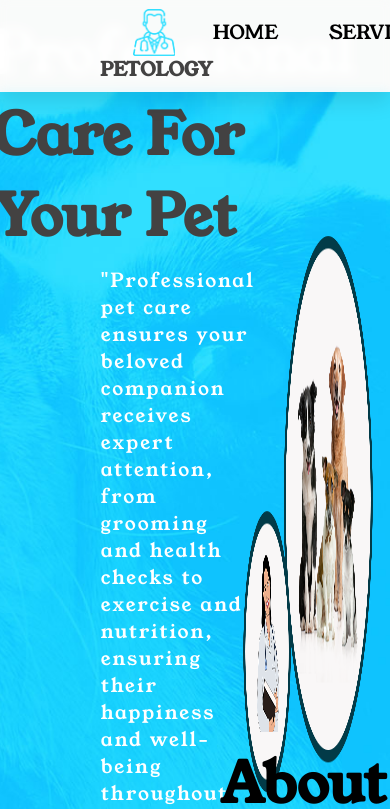
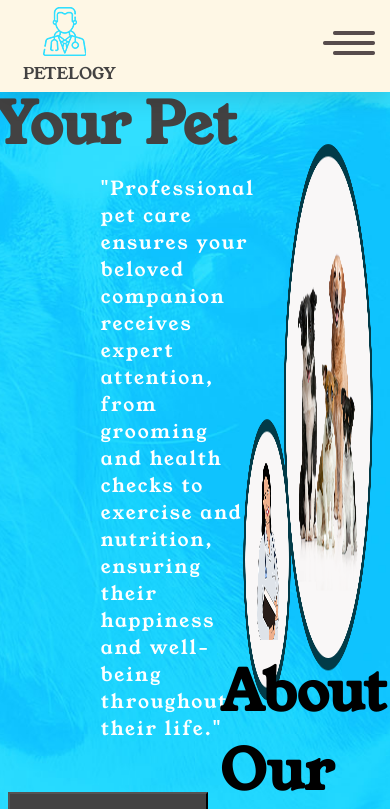
Before and after one commit to Aksh-007/verterniary-store, a React (Vite) app: page / in a window 390 px wide. Shown: the top 809 px of the page. Built offline with nearby package versions, Linux system fonts and the light colour scheme.

Commit message:
Navbar - responsive fix

```diff
--- a/src/components/Navbar.jsx
+++ b/src/components/Navbar.jsx
@@ -1,21 +1,92 @@
+// import logo from "../images/logo.png";
+// import "../styles/Navbar.css";
+// import { Link } from "react-router-dom";
+// import { useEffect, useRef, useState } from "react";
+// import { useSelector } from "react-redux";
+// import { useDispatch } from "react-redux";
+// const Navbar = () => {
+//   const lastScrollTop = useRef(0);
+//   const dispatch = useDispatch();
+//   const [isNavbarVisible, setIsNavbarVisible] = useState(true);
+//   // use selector hook is used to keep the track on our slice
+//   const { isAuthenticated } = useSelector((state) => state.root);
+//   console.log(isAuthenticated);
+//   useEffect(() => {
+//     window.addEventListener(
+//       "scroll",
+//       () => {
+//         var pageYOffset = window.scrollY;
+//         if (pageYOffset > lastScrollTop.current) {
+//           // downward scroll
+//           setIsNavbarVisible(false);
+//         } else if (pageYOffset < lastScrollTop.current) {
+//           // upward scroll
+//           setIsNavbarVisible(true);
+//         } // else was horizontal scroll
+//         lastScrollTop.current = pageYOffset <= 0 ? 0 : pageYOffset;
+//       },
+//       { passive: true }
+//     );
+//   }, []);
+//   // function to dispatch logout functionality
+//   const dispatchLogout = () => {
+//     dispatch({ type: "logout" });
+//   };
+//   return (
+//     <header>
+//       <nav className={`nav-sticky ${isNavbarVisible ? "visible" : ""}`}>
+//         <Link to="/" className="logo">
+//           <img src={logo} alt="logo" />
+//           <span>PETOLOGY</span>
+//         </Link>
+//         <div className="naviagtion-menu">
+//           <Link to="/">HOME</Link>
+//           <Link to="/services">SERVICE</Link>
+//           <Link to="/customerdetails">CUSTOMER DETAILS</Link>
+//           <Link to="/dashboard">DASHBOARD</Link>
+//           {isAuthenticated ? (
+//             // <button
+//             //   className="logout-button"
+//             //   type="submit"
+//             //   onClick={dispatchLogout}
+//             // >
+//             //   LogOut
+//             // </button>
+//             <Link onClick={dispatchLogout}>LOGOUT</Link>
+//           ) : (
+//             <Link to="/login">LOGIN</Link>
+//           )}
+//         </div>
+//       </nav>
+//     </header>
+//   );
+// };
+
+// export default Navbar;
+
+import { useState, useRef, useEffect } from "react";
+import { Link } from "react-router-dom";
+import Hamburger from "../images/hamburger.png";
+import { useSelector } from "react-redux";
+import { useDispatch } from "react-redux";
 import logo from "../images/logo.png";
 import "../styles/Navbar.css";
-import { Link } from "react-router-dom";
-import { useEffect, useRef, useState } from "react";
-import { useSelector } from "react-redux";
-import { useDispatch } from "react-redux";
+
 const Navbar = () => {
+  const dispatch = useDispatch();
   const lastScrollTop = useRef(0);
-  const dispatch = useDispatch();
   const [isNavbarVisible, setIsNavbarVisible] = useState(true);
-  // use selector hook is used to keep the track on our slice
+  const [showNavbar, setShowNavbar] = useState(false);
   const { isAuthenticated } = useSelector((state) => state.root);
-  console.log(isAuthenticated);
+  const handleShowNavbar = () => {
+    setShowNavbar(!showNavbar);
+  };
+
   useEffect(() => {
     window.addEventListener(
       "scroll",
       () => {
-        var pageYOffset = window.scrollY;
+        let pageYOffset = window.scrollY;
         if (pageYOffset > lastScrollTop.current) {
           // downward scroll
           setIsNavbarVisible(false);
@@ -28,37 +99,54 @@ const Navbar = () => {
       { passive: true }
     );
   }, []);
-  // function to dispatch logout functionality
+  // dispatch ation
   const dispatchLogout = () => {
     dispatch({ type: "logout" });
   };
   return (
-    <header>
-      <nav className={`nav-sticky ${isNavbarVisible ? "visible" : ""}`}>
+    <nav className={`navbar nav-sticky ${isNavbarVisible ? "visible" : ""}`}>
+      <div className="container">
         <Link to="/" className="logo">
           <img src={logo} alt="logo" />
-          <span>PETOLOGY</span>
+          <span>PETELOGY</span>
         </Link>
-        <div className="naviagtion-menu">
+        <div className="menu-icon" onClick={handleShowNavbar}>
+          <img src={Hamburger} alt="" />
+        </div>
+        <div className={`nav-elements  ${showNavbar && "active"}`}>
+          <ul>
+            <li>
               <Link to="/">HOME</Link>
+            </li>
+            <li>
               <Link to="/services">SERVICE</Link>
+            </li>
+            <li>
               <Link to="/customerdetails">CUSTOMER DETAILS</Link>
+            </li>
+            <li>
               <Link to="/dashboard">DASHBOARD</Link>
+            </li>
+            <li>
               {isAuthenticated ? (
                 // <button
-            //   className="logout-button"
+                //   className="login-button"
                 //   type="submit"
                 //   onClick={dispatchLogout}
                 // >
                 //   LogOut
                 // </button>
-            <Link onClick={dispatchLogout}>LOGOUT</Link>
+                <Link to="/login" onClick={dispatchLogout}>
+                  LOGOUT
+                </Link>
               ) : (
                 <Link to="/login">LOGIN</Link>
               )}
+            </li>
+          </ul>
+        </div>
       </div>
     </nav>
-    </header>
   );
 };
 
--- a/src/styles/CustomerDetails.css
+++ b/src/styles/CustomerDetails.css
@@ -63,7 +63,9 @@ and also iPads specifically.
     width: 100%;
     box-shadow: none;
   }
-
+  .custom-h2{
+    margin-top: 80px;
+  }
   td,
   th {
     font-size: 1.1rem;
--- a/src/styles/Navbar.css
+++ b/src/styles/Navbar.css
@@ -1,58 +1,74 @@
-header {
-  background-color: #f6f8f7; /* Example background color */
-  color: #000; /* Example text color */
-  min-height: 92px;
-  z-index: 10000;
+.container {
+  max-width: 1100px;
+  margin: 0 auto;
+  padding: 0 15px;
+  display: flex;
+  justify-content: space-between;
+  align-items: center;
+  height: 100%;
+  z-index: 1000000000;
 }
 
-nav {
+.navbar {
+  height: 80px;
+  background-color: #fef7e5;
+  position: relative;
+}
+
+.logo {
+  max-width: 50px;
+  padding-left: 8px;
+}
+
+.logo img{
+  margin-left: 20px;
+}
+
+.menu-icon {
+  display: none;
+}
+
+.nav-elements {
+}
+
+.nav-elements ul {
   display: flex;
-  justify-content: space-between; /* Align items with equal space between them */
-  align-items: center; /* Vertically center items */
-  padding: 10px 20px; /* Add padding as needed */
-  box-shadow: 0px 0px 20px #0003;
-  background-color: rgba(255, 255, 255, 0.4);
-  -webkit-backdrop-filter: blur(5px);
-  backdrop-filter: blur(5px);
+  justify-content: space-between;
+  list-style-type: none;
 }
-.logo {
-  display: flex;
-  flex-direction: column;
-  font-weight: 800;
-  font-size: 1.2rem;
-  margin-left: 80px;
+
+.nav-elements ul li:not(:last-child) {
+  margin-right: 60px;
 }
-.logo:hover {
+
+.nav-elements ul a {
+  font-size: 16px;
+  font-weight: 400;
+  color: #2f234f;
   text-decoration: none;
 }
-.logo img {
-  max-width: 50px;
-  padding-left: 8px;
-  margin-left: 25px;
+
+.nav-elements ul a.active {
+  color: #574c4c;
+  font-weight: 500;
+  position: relative;
 }
 
-.naviagtion-menu {
-  list-style: none;
-  display: flex;
-  gap: 50px; /* Adjust the gap between li elements */
-  padding-right: 50px;
+.nav-elements ul a.active::after {
+  content: "";
+  position: absolute;
+  bottom: -4px;
+  left: 0;
+  width: 100%;
+  height: 2px;
+  background-color: #574c4c;
 }
-a {
-  text-decoration: none;
-  font-size: 1.2rem;
-  color: #000;
-}
-
-a:hover {
-  text-decoration: underline;
-}
-
 .nav-sticky {
   position: fixed;
   top: 0;
   left: 0;
   translate: 0 -95px;
-  width: 100%;
+  width: 100vw;
   height: 92px;
   box-shadow: 0 10px 20px rgb(0 0 0 / 10%);
   transition: 0.5s;
@@ -64,19 +80,43 @@ a:hover {
   translate: 0;
 }
 
-.logout-button {
-  margin: auto;
-  width: 150px;
-  height: 50px;
-  font-size: 1.4rem;
-  cursor: pointer;
-  background-color: #434242;
-  color: #ffffff;
-  border-radius: 10px;
+@media (max-width: 768px) {
+  .nav-elements ul li:not(:last-child) {
+    margin-right: 30px;
+  }
+  .menu-icon {
+    display: block;
+    cursor: pointer;
+  }
+
+  .nav-elements {
+    position: absolute;
+    right: 0;
+    top: 60px;
+    background-color: #fef7e5;
+    width: 0px;
+    height: calc(100vh - 60px);
+    transition: all 0.3s ease-in;
+    overflow: hidden;
+    text-align: center;
+  }
+
+  .nav-elements.active {
+    width: 270px;
+    margin-top: 20px;
+  }
+
+  .nav-elements ul {
+    display: flex;
+    flex-direction: column;
+  }
+
+  .nav-elements ul li {
+    margin-right: unset;
+    margin-top: 22px;
+  }
+
+  .visible {
+    transform: translateY(0);
+  }
 }
-
-.logout-button:hover {
-  color: #434242;
-  border: 2px solid #434242;
-  background-color: transparent;
-}
--- a/src/styles/Service.css
+++ b/src/styles/Service.css
@@ -25,3 +25,9 @@
   gap: 130px;
   flex-wrap: wrap;
 }
+
+@media (max-width: 768px) {
+  .service-heading {
+    margin-top: 100px;
+  }
+}
```
Lines whose indentation alone changed are shown as unchanged.
